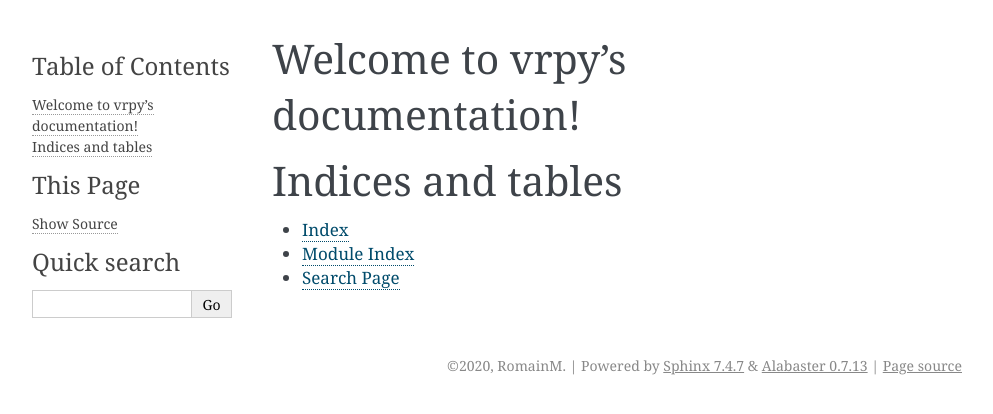
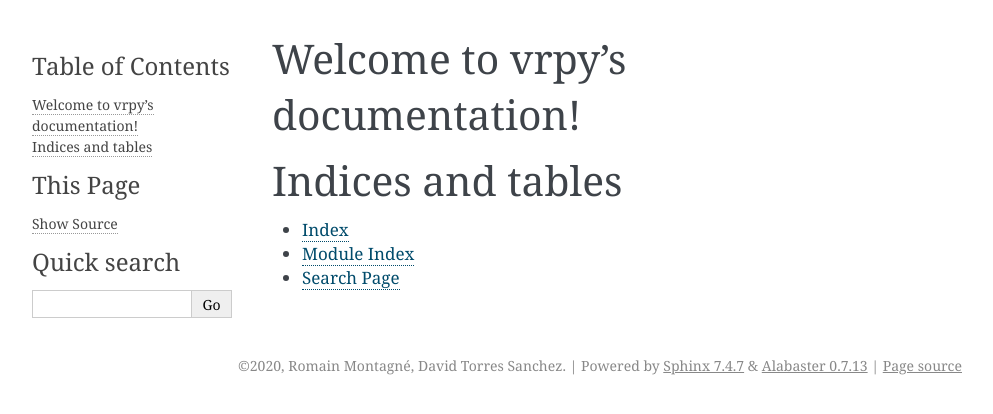
Before and after one commit to Kuifje02/vrpy, a Sphinx documentation site: the page built from docs/index.rst, in a window 1280 px wide. Shown: the top 414 px of the page, without its empty margins (148-1141 px from the left). Built offline with Sphinx 7.4.7, drawn with Linux system fonts in a browser that asks for light colours; formulas are drawn with MathJax 3.

Commit message:
added David Torres Sanchez as author

```diff
--- a/docs/conf.py
+++ b/docs/conf.py
@@ -20,11 +20,11 @@ sys.path.insert(0, os.path.abspath("../vrpy"))
 # -- Project information -----------------------------------------------------
 
 project = "vrpy"
-copyright = "2020, RomainM"
-author = "RomainM"
+copyright = "2020, Romain Montagné, David Torres Sanchez"
+author = "Romain Montagné, David Torres Sanchez"
 
 # The full version, including alpha/beta/rc tags
-release = "0.1"
+release = "0.0.1"
 
 
 # -- General configuration ---------------------------------------------------
```
